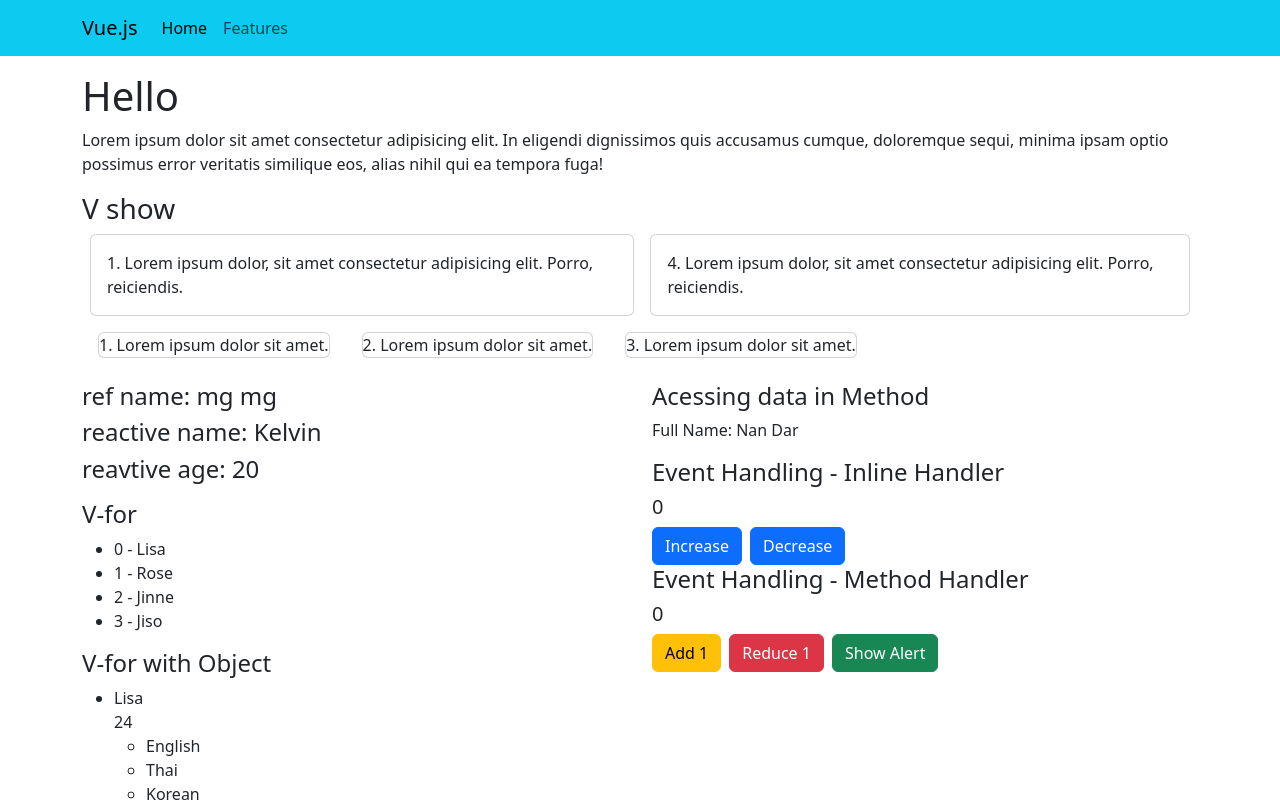
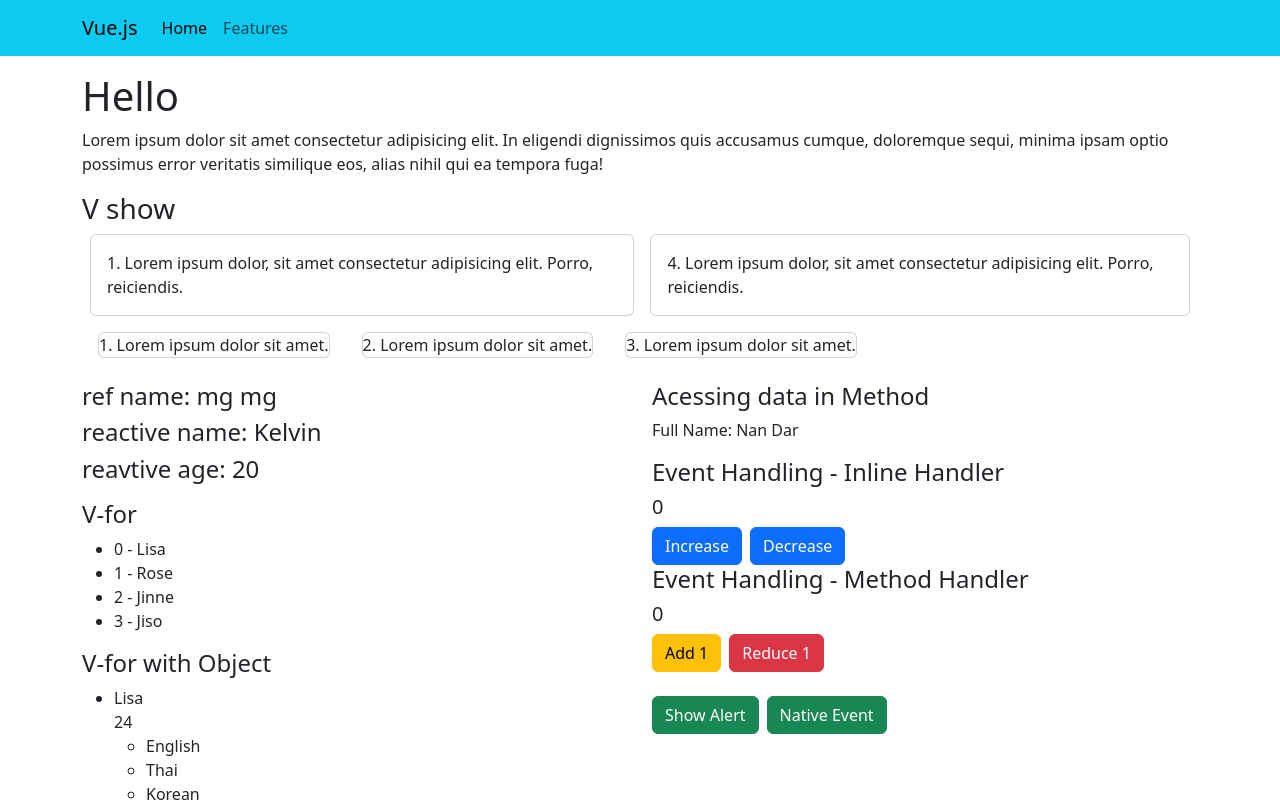
Before and after one commit to nandar510217/vue-app, a Vue app: page / in a window 1280 px wide. Shown: the top 802 px of the page. Built offline with nearby package versions, Linux system fonts and the light colour scheme.

Commit message:
event handling - native event argument

```diff
--- a/src/App.vue
+++ b/src/App.vue
@@ -107,8 +107,9 @@
         <h4>Event Handling - Method Handler</h4>
         <h5>{{ number }}</h5>
         <button class="btn btn-warning me-2" @click="add()">Add 1</button>
-        <button class="btn btn-danger me-2" @click="reduce()">Reduce 1</button>
+        <button class="btn btn-danger me-2" @click="reduce()">Reduce 1</button><br><br>
         <button class="btn btn-success me-2" @click="showAlert()">Show Alert</button>
+        <button class="btn btn-success me-2" @click="nativeEvent($event, 'Nan Dar')">Native Event</button>
 
       </div>
     </div>
@@ -176,6 +177,10 @@
       const showAlert = () => {
         alert('Alert function in js')
       }
+      const nativeEvent = (e, name) => {
+        console.log(e)
+        console.log('Hello' + name)
+      }
 
 
 </script>
```
